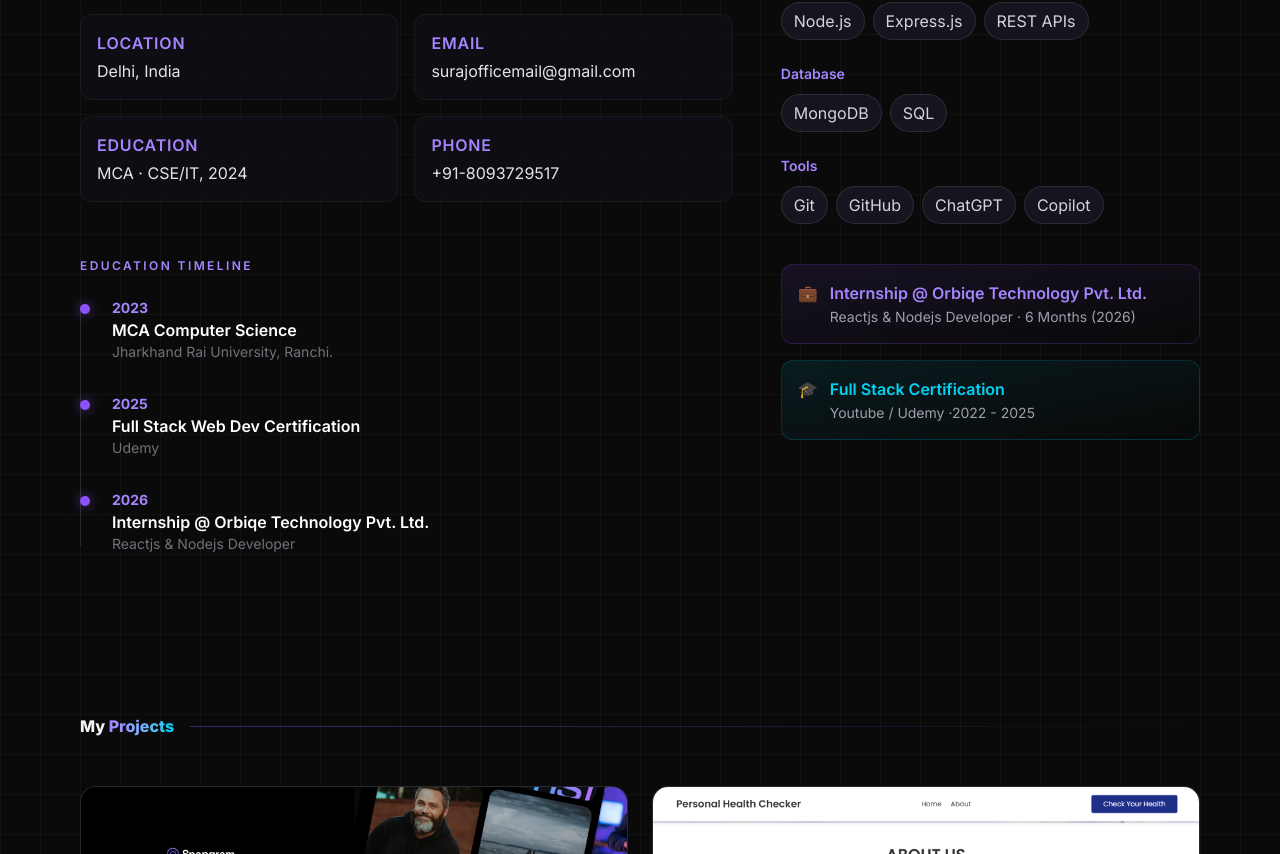
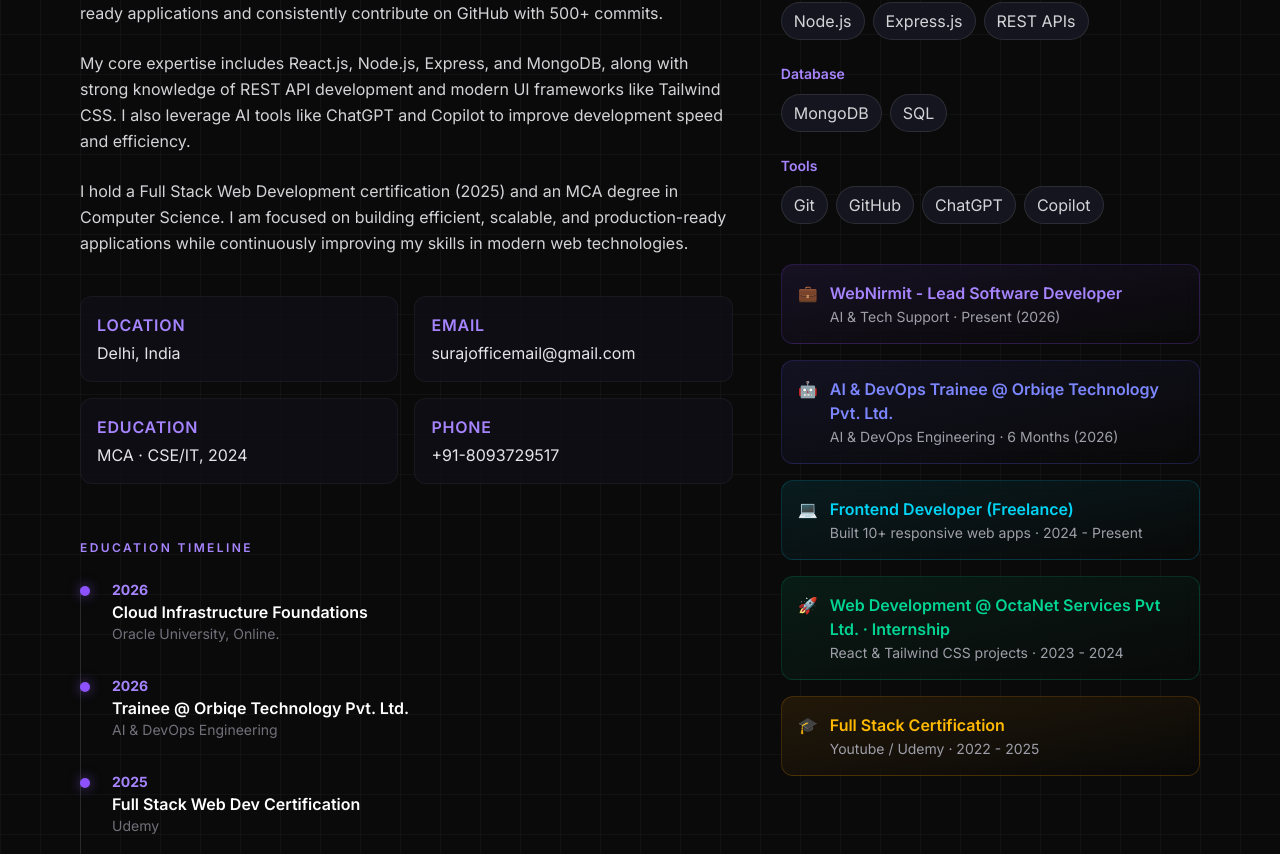
Before and after one commit to iamsurajx/suraj-fullstack-portfolio, a React (Vite) app: page / in a window 1280 px wide. Shown: the part 1566-2420 px from the top of the page. Built offline with nearby package versions, Linux system fonts and the light colour scheme.

Commit message:
update about, experiences, and education

```diff
--- a/src/components/About.jsx
+++ b/src/components/About.jsx
@@ -30,10 +30,19 @@ export default function About() {
         {/* LEFT */}
         <div className="lg:col-span-3">
           <p className="text- leading-relaxed text-zinc-300">
-            I Am MERN Stack Developer with hands-on experience in building full-stack web applications. I've completed a 6-month internship at Orbiqe Technology Pvt. Ltd. where I developed responsive UI components and RESTful APIs.
+            I am a Full Stack MERN Developer with hands-on experience in building scalable and responsive web applications. I have completed a 6-month internship at Orbiqe Technology Pvt. Ltd. as an AI & DevOps Trainee, where I worked on REST APIs, backend logic, and modern UI development.
           </p>
+
           <p className="mt-6 text- leading-relaxed text-zinc-300">
-            I'm experienced with AI-assisted tools like ChatGPT and Copilot, and I'm passionate about creating scalable solutions. I hold a Full Stack Web Developer certification from Youtube & Udemy (2025).
+            Along with my internship, I have worked as a freelance frontend developer, building 10+ real-world responsive websites, and currently leading development at WebNirmit, where I focus on AI-powered and full-stack solutions. I have built multiple production-ready applications and consistently contribute on GitHub with 500+ commits.
+          </p>
+
+          <p className="mt-6 text- leading-relaxed text-zinc-300">
+            My core expertise includes React.js, Node.js, Express, and MongoDB, along with strong knowledge of REST API development and modern UI frameworks like Tailwind CSS. I also leverage AI tools like ChatGPT and Copilot to improve development speed and efficiency.
+          </p>
+
+          <p className="mt-6 text- leading-relaxed text-zinc-300">
+            I hold a Full Stack Web Development certification (2025) and an MCA degree in Computer Science. I am focused on building efficient, scalable, and production-ready applications while continuously improving my skills in modern web technologies.
           </p>
 
           <div className="grid sm:grid-cols-2 gap-4 mt-10">
@@ -56,9 +65,13 @@ export default function About() {
               <div className="absolute left- top-2 bottom-2 w-px bg-white/10"></div>
               <div className="space-y-8">
                 {[
-                  ['2023', 'MCA Computer Science', 'Jharkhand Rai University, Ranchi.'],
+                  ['2026', 'Cloud Infrastructure Foundations', 'Oracle University, Online.'],
+                  ['2026', 'Trainee @ Orbiqe Technology Pvt. Ltd.', 'AI & DevOps Engineering'],
                   ['2025', 'Full Stack Web Dev Certification', 'Udemy'],
-                  ['2026', 'Internship @ Orbiqe Technology Pvt. Ltd.', 'Reactjs & Nodejs Developer'],
+                  ['2024', 'MCA Computer Science', 'Jharkhand Rai University, Ranchi.'],
+                  ['2022', 'BCA Computer Science', 'Magadh University, Bodh Gaya.'],
+
+                  ,
                 ].map(([y, t, p]) => (
                   <div key={y} className="relative pl-8">
                     <div className="absolute left-0 top-1.5 w-2.5 h-2.5 rounded-full bg-violet-500 shadow-[0_0_12px_rgba(139,92,246,0.6)]"></div>
@@ -91,12 +104,63 @@ export default function About() {
             ))}
           </div>
 
+
+          {/* Experience */}
+
           <div className="mt-10 space-y-4">
+            {/* WebNirmit */}
             <div className="rounded-xl border border-violet-500/20 bg-gradient-to-br from-violet-500/10 to-transparent p-4 backdrop-blur">
-              <div className="flex gap-3"><div>💼</div><div><div className="font-semibold text-violet-400">Internship @ Orbiqe Technology Pvt. Ltd.</div><div className="text-sm text-zinc-400 mt-0.5">Reactjs & Nodejs Developer · 6 Months (2026)</div></div></div>
+              <div className="flex gap-3">
+                <div>💼</div>
+                <div>
+                  <div className="font-semibold text-violet-400">WebNirmit - Lead Software Developer</div>
+                  <div className="text-sm text-zinc-400 mt-0.5">AI & Tech Support · Present (2026)</div>
+                </div>
+              </div>
             </div>
+
+            {/* AI & DevOps Trainee */}
+            <div className="rounded-xl border border-indigo-500/20 bg-gradient-to-br from-indigo-500/10 to-transparent p-4 backdrop-blur">
+              <div className="flex gap-3">
+                <div>🤖</div>
+                <div>
+                  <div className="font-semibold text-indigo-400">AI & DevOps Trainee @ Orbiqe Technology Pvt. Ltd.</div>
+                  <div className="text-sm text-zinc-400 mt-0.5">AI & DevOps Engineering · 6 Months (2026)</div>
+                </div>
+              </div>
+            </div>
+
+            {/* Freelancer */}
             <div className="rounded-xl border border-cyan-500/20 bg-gradient-to-br from-cyan-500/10 to-transparent p-4 backdrop-blur">
-              <div className="flex gap-3"><div>🎓</div><div><div className="font-semibold text-cyan-400">Full Stack Certification</div><div className="text-sm text-zinc-400 mt-0.5">Youtube / Udemy ·2022 - 2025</div></div></div>
+              <div className="flex gap-3">
+                <div>💻</div>
+                <div>
+                  <div className="font-semibold text-cyan-400">Frontend Developer (Freelance)</div>
+                  <div className="text-sm text-zinc-400 mt-0.5">Built 10+ responsive web apps · 2024 - Present</div>
+                </div>
+              </div>
+            </div>
+
+            {/* Open Source Contributor */}
+            <div className="rounded-xl border border-emerald-500/20 bg-gradient-to-br from-emerald-500/10 to-transparent p-4 backdrop-blur">
+              <div className="flex gap-3">
+                <div>🚀</div>
+                <div>
+                  <div className="font-semibold text-emerald-400">Web Development @ OctaNet Services Pvt Ltd. · Internship</div>
+                  <div className="text-sm text-zinc-400 mt-0.5">React & Tailwind CSS projects · 2023 - 2024</div>
+                </div>
+              </div>
+            </div>
+
+            {/* Full Stack Certification */}
+            <div className="rounded-xl border border-amber-500/20 bg-gradient-to-br from-amber-500/10 to-transparent p-4 backdrop-blur">
+              <div className="flex gap-3">
+                <div>🎓</div>
+                <div>
+                  <div className="font-semibold text-amber-400">Full Stack Certification</div>
+                  <div className="text-sm text-zinc-400 mt-0.5">Youtube / Udemy · 2022 - 2025</div>
+                </div>
+              </div>
             </div>
           </div>
         </div>
```
